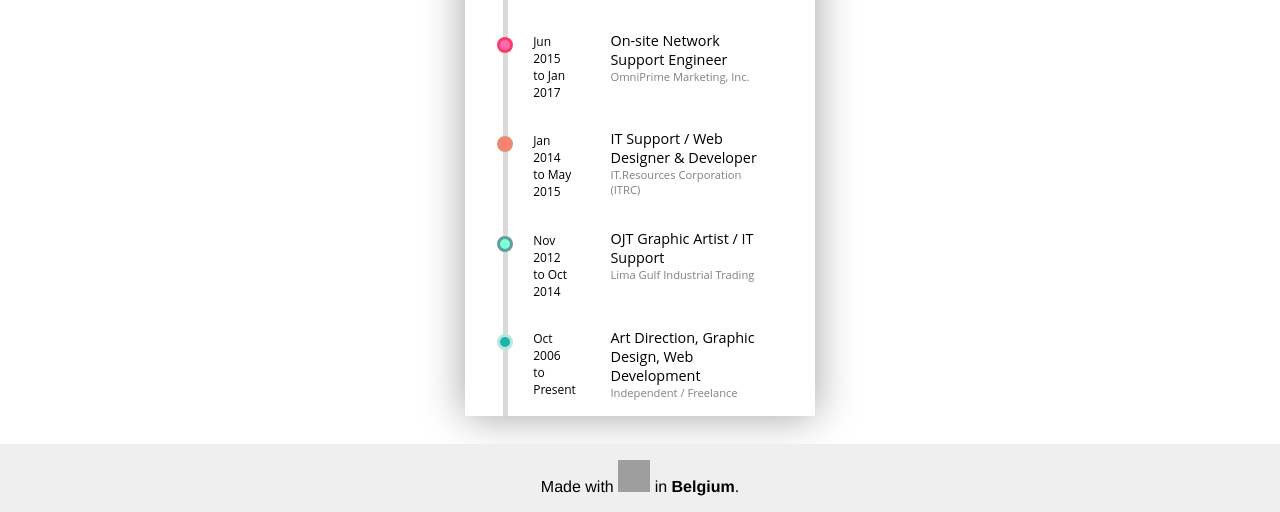
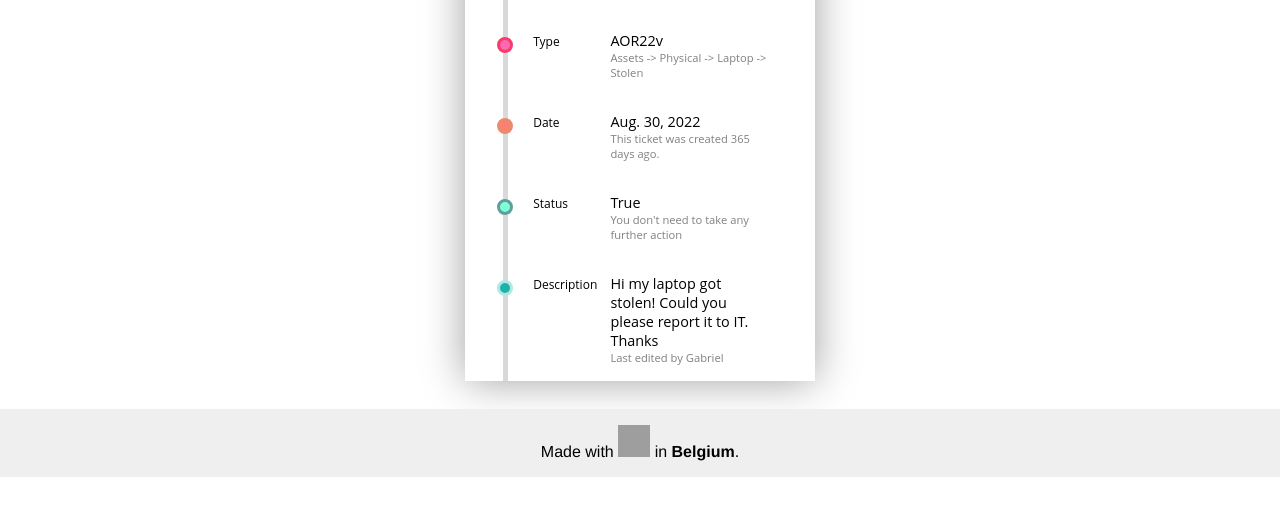
Before and after one commit to olsonperrensen/BizHelper, a Django app: page /tickets/14 in a window 1280 px wide. Shown: the part 345-857 px from the top of the page. After the commit the page ends 822 px from the top, so only its background shows below. Run offline with Django 4.2, Linux system fonts and the light colour scheme; data comes from the database, SQL or seed files in the repository; grey boxes are pictures that could not be loaded.

Commit message:
Ticket details page now displays real info coming from Model (SQLite db)

```diff
--- a/tickets/templates/tickets/ticket.html
+++ b/tickets/templates/tickets/ticket.html
@@ -4,7 +4,7 @@
 <link rel="stylesheet" href="{% static "tickets/ticket.css"%}">
 {%endblock %}
 {% block mTitle %}
-#{{mTicketID}}
+#{{id}}
 {% endblock %}
 {% block mContent%}
 {% include "tickets/includes/header.html" %}
@@ -12,41 +12,41 @@
     <div class="header">
         <div class="color-overlay">
             <div class="header-name">Your Ticket</div>
-            <div class="header-sub">Overview of #{{mTicketID}}</div>
+            <div class="header-sub">Overview of #{{id}}</div>
         </div>
     </div>
     <div class="timeline-small-body">
         <ul>
             <li>
                 <div class="bullet pink"></div>
-                <div class="date">Jun 2015 to Jan 2017</div>
+                <div class="date">Type</div>
                 <div class="desc">
-                    <h3>On-site Network Support Engineer</h3>
-                    <h4>OmniPrime Marketing, Inc.</h4>
+                    <h3>{{type}}</h3>
+                    <h4>Assets -> Physical -> Laptop -> Stolen</h4>
                 </div>
             </li>
             <li>
                 <div class="bullet orange"></div>
-                <div class="date">Jan 2014 to May 2015</div>
+                <div class="date">Date</div>
                 <div class="desc">
-                    <h3>IT Support / Web Designer &amp; Developer</h3>
-                    <h4>IT.Resources Corporation (ITRC)</h4>
+                    <h3>{{date}}</h3>
+                    <h4>This ticket was created {{days}} days ago.</h4>
                 </div>
             </li>
             <li>
                 <div class="bullet blue"></div>
-                <div class="date">Nov 2012 to Oct 2014</div>
+                <div class="date">Status</div>
                 <div class="desc">
-                    <h3>OJT Graphic Artist / IT Support</h3>
-                    <h4>Lima Gulf Industrial Trading</h4>
+                    <h3>{{solved}}</h3>
+                    <h4>You don't need to take any further action</h4>
                 </div>
             </li>
             <li>
                 <div class="bullet green"></div>
-                <div class="date">Oct 2006 to Present</div>
+                <div class="date">Description</div>
                 <div class="desc">
-                    <h3>Art Direction, Graphic Design, Web Development</h3>
-                    <h4>Independent / Freelance</h4>
+                    <h3>{{desc}}</h3>
+                    <h4>Last edited by {{createdBy}}</h4>
                 </div>
             </li>
         </ul>
--- a/tickets/views.py
+++ b/tickets/views.py
@@ -3,17 +3,22 @@ from django.http import Http404
 from .models import Ticket
 # Create your views here.
 
-mTickets = [2, 147, 483, 647, 14]
-
 
 def tickets(req, uTicketID):
     try:
-        if (uTicketID in mTickets):
-            mTicketID = uTicketID
-        return render(req, "tickets/ticket.html", {"mTicketID": mTicketID})
+        uTicket = Ticket.objects.get(mID=uTicketID)
+        return render(req, "tickets/ticket.html", {
+            "id": uTicket.mID,
+            "type": uTicket.mType,
+            "createdBy": uTicket.mCreatedBy,
+            "date": uTicket.mDateOfCreation,
+            "days": uTicket.mDaysPassed,
+            "solved": uTicket.mSolved,
+            "desc": uTicket.mComment, })
     except:
         raise Http404()
 
+
 def tIndex(req):
     mCurrentTickets = Ticket.objects.all()
-    return render(req,"tickets/tIndex.html",{"mCurrentTickets":mCurrentTickets})
+    return render(req, "tickets/tIndex.html", {"mCurrentTickets": mCurrentTickets})
```
